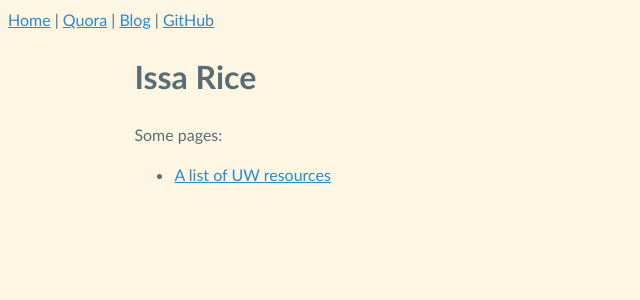
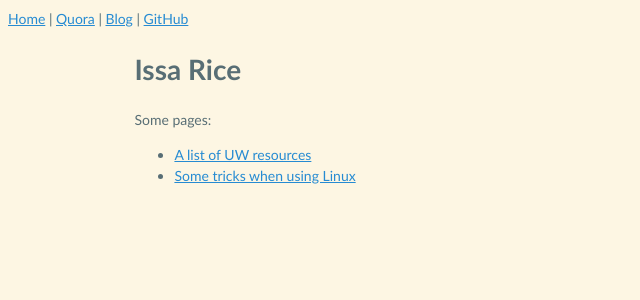
Before and after one commit to riceissa/riceissa.github.io, a Jekyll site: the page built from index.md, in a window 1280 px wide. Shown: the top 300 px of the page, without its empty margins (0-640 px from the left). Built offline with Jekyll 4.4.1, drawn with Linux system fonts in a browser that asks for light colours; Markdown is read by kramdown in place of the engine named in the settings.

Commit message:
font to 14pt

```diff
--- a/css/minimal.css
+++ b/css/minimal.css
@@ -3,7 +3,7 @@
 body {
   color: #586e75; /*base01*/
   background: #fdf6e3; /*base3*/
-  font-size: 16px;
+  font-size: 14px;
   font-family: Calibri, Helvetica, Arial, sans-serif;
   line-height: 1.5;
 }
--- a/index.md
+++ b/index.md
@@ -8,3 +8,4 @@ title: riceissa
 Some pages:
 
 - [A list of UW resources](/uw/resources.html)
+- [Some tricks when using Linux](/computing/tricks.html)
```
